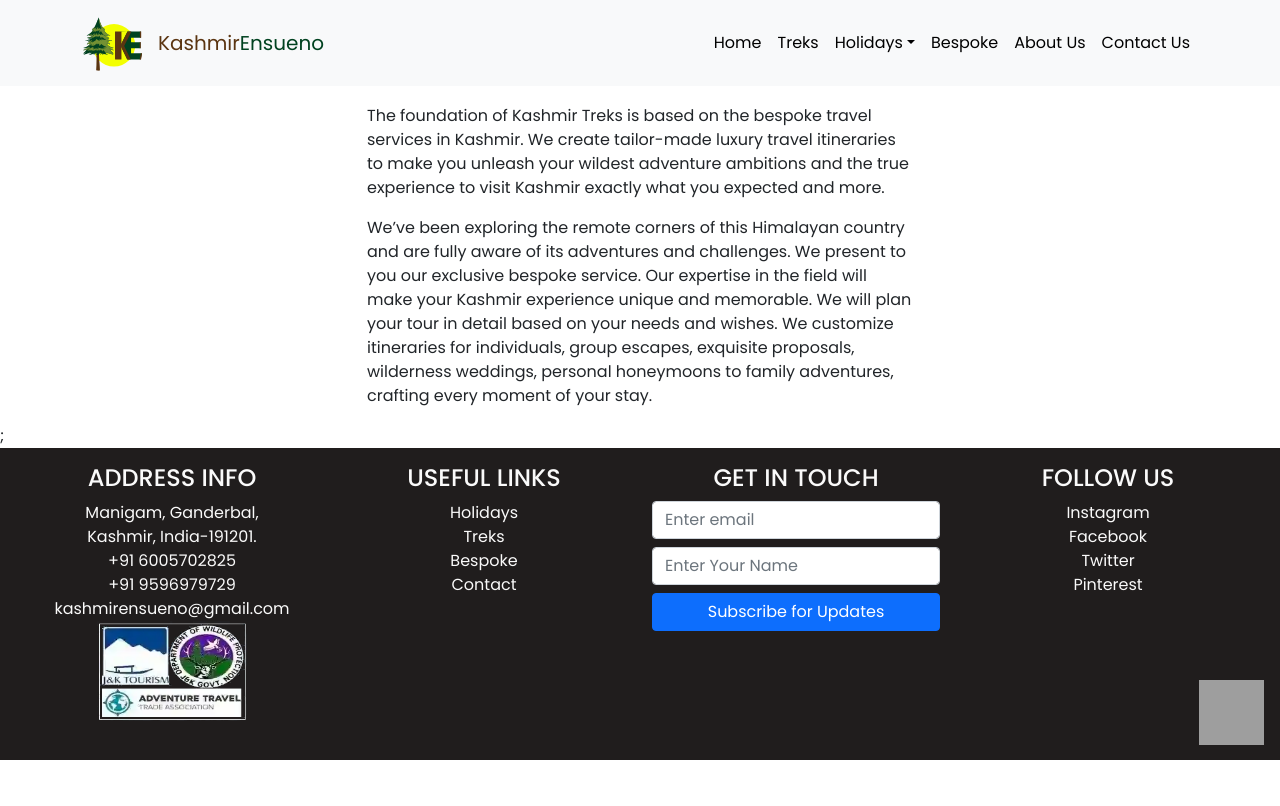
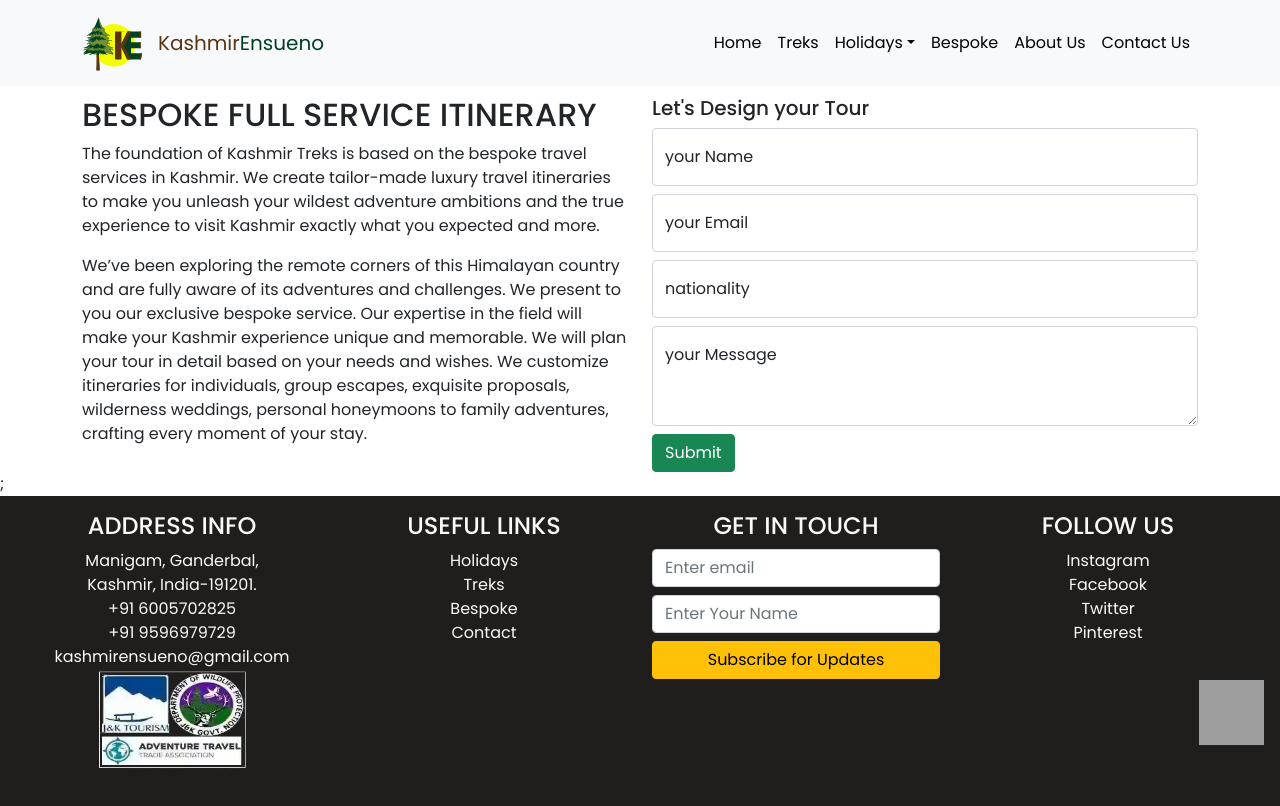
Before and after one commit to iqbalwalii/kashmirTreks, a Next.js app: page /bespoke in a window 1280 px wide. Built offline with nearby package versions, Linux system fonts and the light colour scheme; grey boxes are pictures that could not be loaded.

Commit message:
bespoke completed

```diff
--- a/src/Components/Footer.tsx
+++ b/src/Components/Footer.tsx
@@ -47,15 +47,30 @@ const Footer = () => {
       </Col>
       <Col>
         <h4 className="text-center">GET IN TOUCH</h4>
-        <Form>
+        <Form
+          action="https://public.herotofu.com/v1/feb7c820-084b-11ed-be50-e78da9ee852d"
+          method="post"
+        >
           <Form.Group controlId="formBasicEmail">
-            <Form.Control type="email" placeholder="Enter email" />
+            <Form.Control
+              type="email"
+              placeholder="Enter email"
+              name="email"
+              id="email"
+            />
           </Form.Group>
           <Form.Group controlId="formBasicName" className="my-2">
-            <Form.Control type="text" placeholder="Enter Your Name" />
+            <Form.Control
+              type="text"
+              placeholder="Enter Your Name"
+              name="name"
+              id="name"
+            />
           </Form.Group>
           <div className="d-grid">
-            <Button>Subscribe for Updates</Button>
+            <Button variant="warning" type="submit">
+              Subscribe for Updates
+            </Button>
           </div>
         </Form>
       </Col>
--- a/src/pages/bespoke.tsx
+++ b/src/pages/bespoke.tsx
@@ -1,11 +1,18 @@
 import React from "react";
-import { Col, Container, Row } from "react-bootstrap";
+import {
+  Button,
+  Col,
+  Container,
+  FloatingLabel,
+  Form,
+  Row,
+} from "react-bootstrap";
 const bespoke = () => {
   return (
     <Container>
-      <Row>
-        <Col md={6} xs={10} className="cardCenter">
-          <h1>BESPOKE FULL_SERVICE ITINERARY</h1>
+      <Row style={{ marginTop: "6rem" }}>
+        <Col md={6} xs={10} className="cardCenter ">
+          <h2>BESPOKE FULL SERVICE ITINERARY</h2>
           <p>
             The foundation of Kashmir Treks is based on the bespoke travel
             services in Kashmir. We create tailor-made luxury travel itineraries
@@ -23,6 +30,55 @@ const bespoke = () => {
             crafting every moment of your stay.
           </p>
         </Col>
+        <Col>
+          <h5>Let&apos;s Design your Tour</h5>
+          <Form
+            action="https://public.herotofu.com/v1/0e6ef160-0849-11ed-be50-e78da9ee852d"
+            method="post"
+          >
+            <FloatingLabel controlId="floatingName" label="your Name">
+              <Form.Control
+                type="text"
+                placeholder="Name"
+                name="name"
+                id="name"
+                className="mb-2"
+              />
+            </FloatingLabel>
+
+            <FloatingLabel controlId="floatingTextarea2" label="your Email">
+              <Form.Control
+                type="email"
+                placeholder="Email"
+                name="email"
+                id="email"
+                className="mb-2"
+              />
+            </FloatingLabel>
+
+            <FloatingLabel controlId="floatingTextarea2" label="nationality">
+              <Form.Control
+                type="text"
+                placeholder="nationality"
+                className="mb-2"
+                name="nationality"
+                id="nationality"
+              />
+            </FloatingLabel>
+            <FloatingLabel controlId="floatingTextarea2" label="your Message">
+              <Form.Control
+                as="textarea"
+                placeholder="Leave a comment here"
+                name="message"
+                id="message"
+                style={{ height: "100px" }}
+              />
+            </FloatingLabel>
+            <Button variant="success" type="submit" className="mt-2">
+              Submit
+            </Button>
+          </Form>
+        </Col>
       </Row>
     </Container>
   );
```
